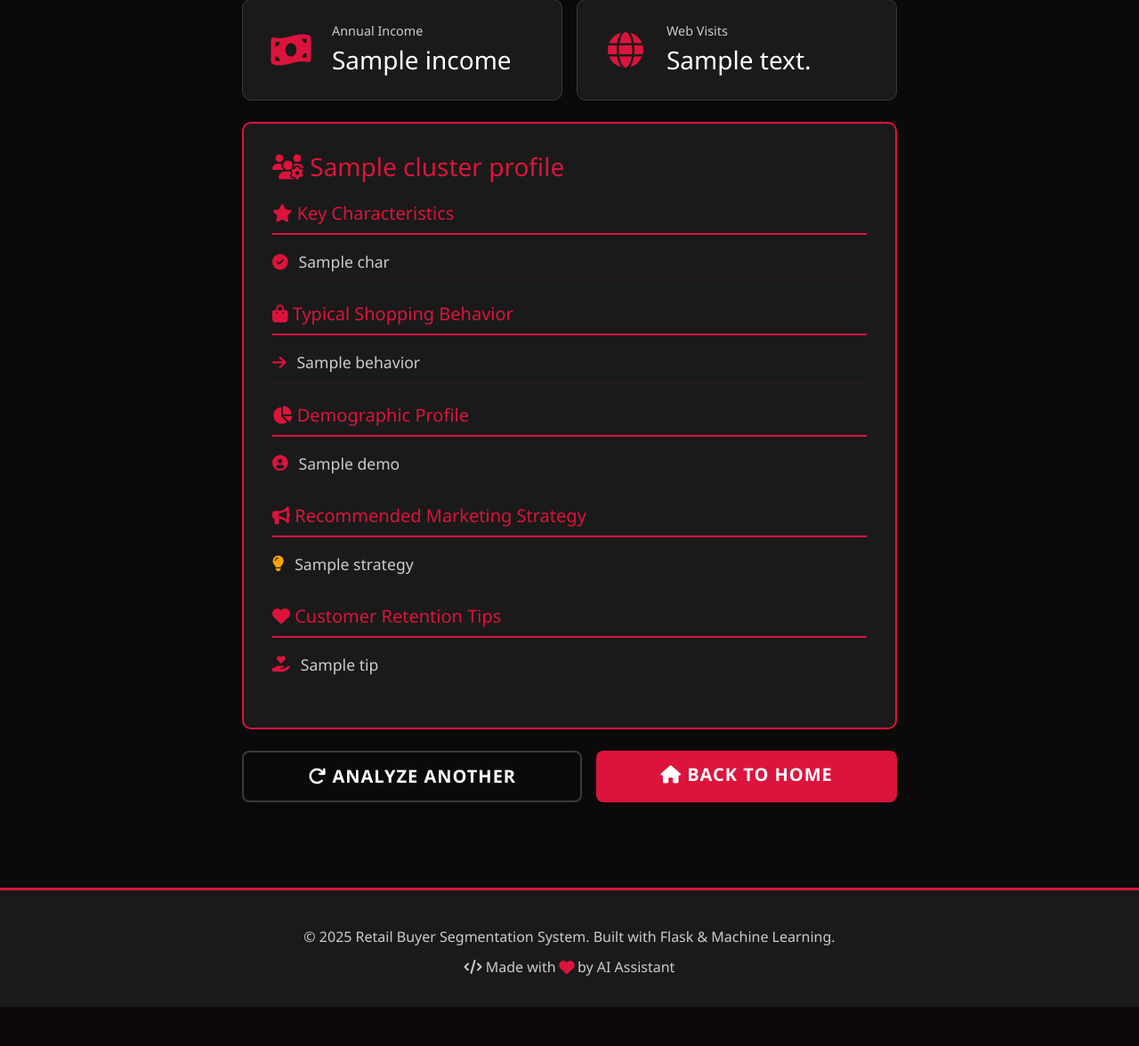
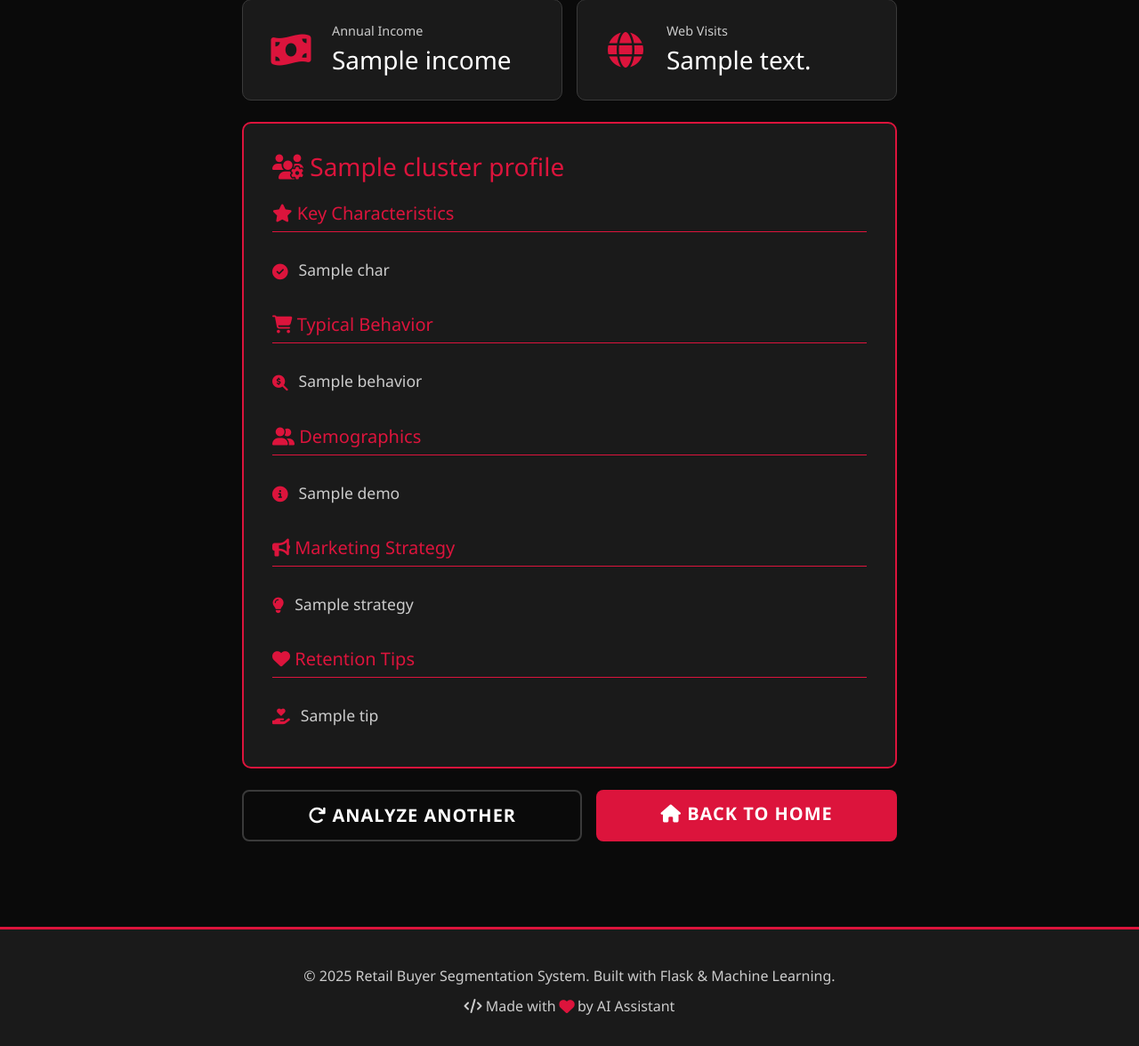
Before and after one commit to abdo-ghg/Retail-Buyer-Segmentation, a Flask app: template flask_app/templates/results.html in a window 1280 px wide. Shown: the part 1061-2237 px from the top of the page at 89% size. Before the commit the page ends 2193 px from the top, so only its background shows below. Run offline with Flask 3, Linux system fonts and the light colour scheme; the template is opened without the code that fills it: most values are stand-ins (such as "Sample title", 1, 10 or a date in 2020).

Commit message:
Enhance file upload UI and unify recommendations styling
Added custom drag-and-drop file upload styling and improved file input feedback on the home page. Refactored recommendations and cluster profile sections in results.html to use consistent list styles and iconography. Updated main.js to support new file input UI and improved loading animation handling for form submissions.

```diff
--- a/flask_app/static/css/style.css
+++ b/flask_app/static/css/style.css
@@ -222,6 +222,96 @@ main {
 .feature-card p {
     color: var(--text-gray);
     margin-bottom: 0;
+}
+
+/* ========================================
+   FILE UPLOAD
+   ======================================== */
+
+.file-upload-wrapper {
+    position: relative;
+    margin-bottom: 1.5rem;
+    height: 200px;
+}
+
+.file-upload-label {
+    width: 100%;
+    height: 100%;
+    border: 2px dashed var(--light-gray);
+    border-radius: 10px;
+    display: flex;
+    flex-direction: column;
+    align-items: center;
+    justify-content: center;
+    cursor: pointer;
+    transition: all 0.3s ease;
+    background: var(--medium-gray);
+    color: var(--text-gray);
+    text-align: center;
+    padding: 1rem;
+}
+
+.file-upload-label:hover {
+    border-color: var(--primary-red);
+    background: var(--dark-gray);
+    color: var(--white);
+}
+
+.file-upload-label i {
+    font-size: 3rem;
+    margin-bottom: 1rem;
+    color: var(--primary-red);
+}
+
+.file-upload-label p {
+    margin: 0;
+    font-size: 1.1rem;
+}
+
+.file-upload-label span {
+    font-size: 0.9rem;
+    color: var(--text-gray);
+    margin-top: 0.5rem;
+}
+
+input[type="file"].custom-file-input {
+    position: absolute;
+    top: 0;
+    left: 0;
+    width: 100%;
+    height: 100%;
+    opacity: 0;
+    cursor: pointer;
+    z-index: 2;
+}
+
+/* ========================================
+   RECOMMENDATIONS LIST
+   ======================================== */
+
+.recommendations-list {
+    list-style: none;
+    padding-left: 0;
+    margin-bottom: 0;
+}
+
+.recommendations-list li {
+    color: var(--text-gray);
+    padding: 0.75rem 0;
+    display: flex;
+    align-items: flex-start;
+    gap: 0.75rem;
+    font-size: 1.05rem;
+    border-bottom: 1px solid rgba(255, 255, 255, 0.05);
+}
+
+.recommendations-list li:last-child {
+    border-bottom: none;
+}
+
+.recommendations-list li i {
+    color: var(--primary-red);
+    margin-top: 0.3rem;
 }
 
 /* ========================================
--- a/flask_app/static/js/main.js
+++ b/flask_app/static/js/main.js
@@ -9,24 +9,32 @@ document.addEventListener('DOMContentLoaded', function() {
         return new bootstrap.Tooltip(tooltipTriggerEl)
     });
 
-    // Form validation - allow form to submit
-    const forms = document.querySelectorAll('form');
-    forms.forEach(form => {
-        form.addEventListener('submit', function(e) {
-            form.classList.add('was-validated');
-            // Allow form to submit normally - don't prevent default
-        });
-    });
-
     // File input styling
     const fileInputs = document.querySelectorAll('input[type="file"]');
     fileInputs.forEach(input => {
         input.addEventListener('change', function() {
             const fileName = this.files[0]?.name;
             if (fileName) {
-                const label = this.nextElementSibling;
-                if (label) {
-                    label.textContent = fileName;
+                // Check for custom file input structure
+                if (this.classList.contains('custom-file-input')) {
+                    const wrapper = this.closest('.file-upload-wrapper');
+                    const nameDisplay = wrapper.querySelector('.file-name');
+                    const instruction = wrapper.querySelector('.file-instruction');
+                    const icon = wrapper.querySelector('i');
+
+                    if (nameDisplay) {
+                        nameDisplay.textContent = fileName;
+                        nameDisplay.style.fontWeight = 'bold';
+                        nameDisplay.style.color = '#dc143c';
+                    }
+                    if (instruction) instruction.style.display = 'none';
+                    if (icon) icon.className = 'fas fa-file-csv';
+                } else {
+                    // Fallback for standard inputs
+                    const label = this.nextElementSibling;
+                    if (label && label.tagName === 'LABEL') {
+                        label.textContent = fileName;
+                    }
                 }
             }
         });
@@ -66,20 +74,20 @@ document.addEventListener('DOMContentLoaded', function() {
     });
 
     // Loading animation for form submissions
-    const submitButtons = document.querySelectorAll('button[type="submit"]');
-    submitButtons.forEach(button => {
-        button.addEventListener('click', function() {
-            const form = this.closest('form');
-            if (form && form.checkValidity()) {
-                // Add loading state
-                const originalText = this.innerHTML;
-                this.innerHTML = '<i class="fas fa-spinner fa-spin"></i> Processing...';
-                this.disabled = true;
+    const forms = document.querySelectorAll('form');
+    forms.forEach(form => {
+        form.addEventListener('submit', function(e) {
+            const submitBtn = form.querySelector('button[type="submit"]');
+            if (submitBtn) {
+                // Add loading state AFTER form starts submitting
+                const originalText = submitBtn.innerHTML;
+                submitBtn.innerHTML = '<i class="fas fa-spinner fa-spin"></i> Processing...';
+                submitBtn.disabled = true;
 
-                // Re-enable after form is submitted (fallback)
+                // Re-enable after timeout (fallback if page doesn't navigate)
                 setTimeout(() => {
-                    this.innerHTML = originalText;
-                    this.disabled = false;
+                    submitBtn.innerHTML = originalText;
+                    submitBtn.disabled = false;
                 }, 30000); // 30 seconds timeout
             }
         });
--- a/flask_app/templates/results.html
+++ b/flask_app/templates/results.html
@@ -130,19 +130,19 @@
             <!-- Detailed Cluster Profile -->
             {% if insights.cluster_profile %}
             <div class="recommendations-card mb-4">
-                <h3 class="mb-4" style="color: #dc143c;">
+                <h3 class="mb-4 text-danger">
                     <i class="fas fa-users-cog"></i> {{ insights.cluster_profile.cluster_name }}
                 </h3>
 
                 <!-- Characteristics -->
                 <div class="mb-4">
-                    <h5 style="color: #dc143c; border-bottom: 2px solid #dc143c; padding-bottom: 10px;">
+                    <h5 class="text-danger border-bottom border-danger pb-2 mb-3">
                         <i class="fas fa-star"></i> Key Characteristics
                     </h5>
-                    <ul style="list-style: none; padding-left: 0;">
+                    <ul class="recommendations-list">
                         {% for char in insights.cluster_profile.characteristics %}
-                        <li style="padding: 8px 0; border-bottom: 1px solid rgba(220, 20, 60, 0.1);">
-                            <i class="fas fa-check-circle" style="color: #dc143c;"></i> {{ char }}
+                        <li>
+                            <i class="fas fa-check-circle"></i> {{ char }}
                         </li>
                         {% endfor %}
                     </ul>
@@ -150,13 +150,13 @@
 
                 <!-- Typical Behavior -->
                 <div class="mb-4">
-                    <h5 style="color: #dc143c; border-bottom: 2px solid #dc143c; padding-bottom: 10px;">
-                        <i class="fas fa-shopping-bag"></i> Typical Shopping Behavior
+                    <h5 class="text-danger border-bottom border-danger pb-2 mb-3">
+                        <i class="fas fa-shopping-cart"></i> Typical Behavior
                     </h5>
-                    <ul style="list-style: none; padding-left: 0;">
+                    <ul class="recommendations-list">
                         {% for behavior in insights.cluster_profile.typical_behavior %}
-                        <li style="padding: 8px 0; border-bottom: 1px solid rgba(220, 20, 60, 0.1);">
-                            <i class="fas fa-arrow-right" style="color: #dc143c;"></i> {{ behavior }}
+                        <li>
+                            <i class="fas fa-search-dollar"></i> {{ behavior }}
                         </li>
                         {% endfor %}
                     </ul>
@@ -164,13 +164,13 @@
 
                 <!-- Demographics -->
                 <div class="mb-4">
-                    <h5 style="color: #dc143c; border-bottom: 2px solid #dc143c; padding-bottom: 10px;">
-                        <i class="fas fa-chart-pie"></i> Demographic Profile
+                    <h5 class="text-danger border-bottom border-danger pb-2 mb-3">
+                        <i class="fas fa-user-friends"></i> Demographics
                     </h5>
-                    <ul style="list-style: none; padding-left: 0;">
+                    <ul class="recommendations-list">
                         {% for demo in insights.cluster_profile.demographics %}
-                        <li style="padding: 8px 0; border-bottom: 1px solid rgba(220, 20, 60, 0.1);">
-                            <i class="fas fa-user-circle" style="color: #dc143c;"></i> {{ demo }}
+                        <li>
+                            <i class="fas fa-info-circle"></i> {{ demo }}
                         </li>
                         {% endfor %}
                     </ul>
@@ -178,13 +178,13 @@
 
                 <!-- Marketing Strategy -->
                 <div class="mb-4">
-                    <h5 style="color: #dc143c; border-bottom: 2px solid #dc143c; padding-bottom: 10px;">
-                        <i class="fas fa-bullhorn"></i> Recommended Marketing Strategy
+                    <h5 class="text-danger border-bottom border-danger pb-2 mb-3">
+                        <i class="fas fa-bullhorn"></i> Marketing Strategy
                     </h5>
-                    <ul style="list-style: none; padding-left: 0;">
+                    <ul class="recommendations-list">
                         {% for strategy in insights.cluster_profile.marketing_strategy %}
-                        <li style="padding: 8px 0; border-bottom: 1px solid rgba(220, 20, 60, 0.1);">
-                            <i class="fas fa-lightbulb" style="color: #ffa500;"></i> {{ strategy }}
+                        <li>
+                            <i class="fas fa-lightbulb"></i> {{ strategy }}
                         </li>
                         {% endfor %}
                     </ul>
@@ -192,13 +192,13 @@
 
                 <!-- Retention Tips -->
                 <div>
-                    <h5 style="color: #dc143c; border-bottom: 2px solid #dc143c; padding-bottom: 10px;">
-                        <i class="fas fa-heart"></i> Customer Retention Tips
+                    <h5 class="text-danger border-bottom border-danger pb-2 mb-3">
+                        <i class="fas fa-heart"></i> Retention Tips
                     </h5>
-                    <ul style="list-style: none; padding-left: 0;">
+                    <ul class="recommendations-list">
                         {% for tip in insights.cluster_profile.retention_tips %}
-                        <li style="padding: 8px 0; border-bottom: 1px solid rgba(220, 20, 60, 0.1);">
-                            <i class="fas fa-hand-holding-heart" style="color: #dc143c;"></i> {{ tip }}
+                        <li>
+                            <i class="fas fa-hand-holding-heart"></i> {{ tip }}
                         </li>
                         {% endfor %}
                     </ul>
```
Also changed, not shown: flask_app/templates/home.html (+7 -2 lines).
